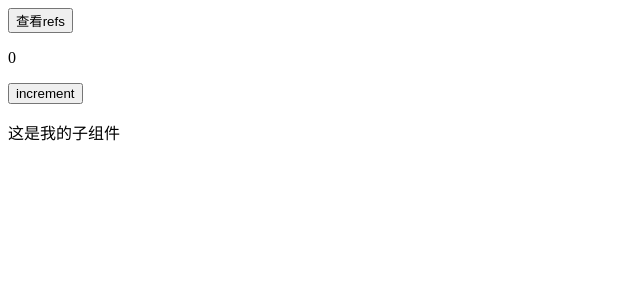
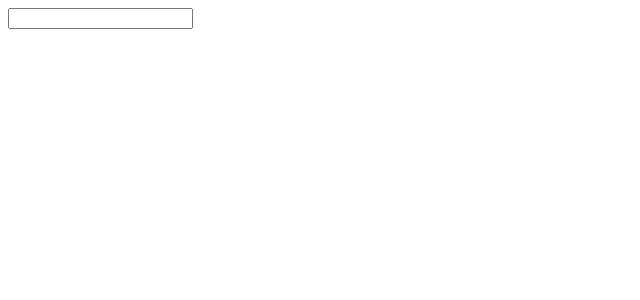
Before and after one commit to pe-3/react-vue, a Vue app: page / in a window 1280 px wide. Shown: the top 300 px of the page, without its empty margins (0-640 px from the left). Built offline with nearby package versions, Linux system fonts and the light colour scheme.

Commit message:
feat: vm 浅层监听，额外监听 setup 返回的 reactive 对象

```diff
--- a/src/App.js
+++ b/src/App.js
@@ -1,55 +1,24 @@
 import { forwardRef } from "react";
 import Vue from "./Vue";
+import MyInput from "./components/MyInput";
 
-const Template = forwardRef(({ vm }, ref) => {
-  const { title, $refs, seeRefs, count, increment } = vm;
-  return (
-    <div ref={ref}>
-      <span ref={$refs.set("top-title")}>{title}</span>
-      <button
-        onClick={() => {
-          seeRefs();
-        }}
-        ref={$refs.set("top-btn")}
-      >
-        查看refs
-      </button>
-      <p ref={$refs.set('count-render')}>{ count }</p>
-      <button onClick={increment}>increment</button>
-      <Vue
-        name='child1'
-        ref={$refs.set('child1')}
-      >
-        <p>这是我的子组件</p>
-      </Vue>
-    </div>
-  );
-});
-
-const App = (props) => (
+const App = () => (
   <Vue
     name='App'
-    props={props}
-    defineProps={{
-      title: String,
-    }}
-    data={() => ({
-      count: 0
-    })}
-    methods={{
-      seeRefs() {
-        console.log(this.$refs, this.$el, this.$children);
-      },
-      increment() {
-        this.count++;
-      }
-    }}
-    onUpdated={(vm) => {
-      console.log("updated", vm.$refs['count-render']);
-    }}
   >
     <Template />
   </Vue>
 );
 
+const Template = forwardRef((_, ref) => {
+  return (
+    <div ref={ref}>
+      <MyInput
+        placeholder='请输入你的名字'
+        clearOnSubmit
+      />
+    </div>
+  );
+});
+
 export default App;
--- /dev/null
+++ b/src/Vue/compare-vm.js
@@ -0,0 +1,13 @@
+const isObject = (val) => {
+  return val !== null && typeof val === 'object';
+}
+
+export default function compare(newval, oldval) {
+  if(!isObject(newval) || !isObject(oldval)) return;
+
+  Object.keys(newval).forEach(key => {
+    if (newval[key] !== oldval[key]) {
+      return console.log(key, '发生了变化');
+    }
+  })
+}
--- a/src/Vue/expand.js
+++ b/src/Vue/expand.js
@@ -1,4 +1,4 @@
-import { reactive, isRef, computed } from 'vue';
+import { reactive, isRef, computed, isReactive } from 'vue';
 
 export default function expand(vm, {
   props,
@@ -6,6 +6,7 @@ export default function expand(vm, {
   methods,
   setup
 }) {
+  const watcharr = []; // 额外需要监听的响应式对象
   const $props = reactive(props);
   const $data = reactive(typeof data === "function" ? data() : {});
 
@@ -30,6 +31,10 @@ export default function expand(vm, {
           set: (val) => (target[key] = val),
         });
       }
+
+      if (isReactive(target[key])) {
+        watcharr.push(target[key]);
+      }
     });
   };
 
@@ -53,4 +58,6 @@ export default function expand(vm, {
       vm[key] = methods[key].bind(vm);
     }
   });
+
+  return watcharr;
 }
--- a/src/Vue/index.js
+++ b/src/Vue/index.js
@@ -20,6 +20,7 @@ import { LifeHooks, mountLifeHooks } from "./lifehooks";
 import mountEvents from "./events";
 import expand from "./expand";
 import buildVmTree from "./build-vm-tree";
+import compare from "./compare-vm";
 
 export const VueContext = createContext();
 
@@ -44,6 +45,8 @@ const useVueInstance = (option) => {
   mountLifeHooks(events, option);
 
   const parent = useContext(VueContext) || null;
+
+  const watcharr = useRef();
 
   const vm = useMemo(() => {
     const vm = reactive({
@@ -86,7 +89,7 @@ const useVueInstance = (option) => {
     buildVmTree(vm, parent);
 
     // 将 props，data，setup，methods 展开到 vm 上
-    expand(vm, {
+    watcharr.current = expand(vm, {
       props,
       attrs,
       data: option.data,
@@ -111,7 +114,7 @@ const useVueInstance = (option) => {
 
     nextTick(() => {
       // 挂载之后监听，开始
-      stop = watch(vm, () => {
+      const watchCallback = () => {
         // life-hook: 更新前
         vm.$emit(LifeHooks.beforeUpdate, vm);
         rerender();
@@ -119,9 +122,22 @@ const useVueInstance = (option) => {
         setTimeout(() => {
           vm.$emit(LifeHooks.updated, vm);
         });
-      }, {
+      }
+
+      // 监听 vm 身上的浅层属性
+      const stopvm = watch(vm, watchCallback, {
+        flush: 'sync',
+        deep: false
+      });
+      // 监听 setup 里返回的 reactive 对象
+      const stopstate = watch(watcharr.current,watchCallback, {
         flush: 'sync'
-      });
+      })
+
+      stop = () => {
+        stopvm();
+        stopstate();
+      }
 
       // life-hook: 挂载
       vm.$emit(LifeHooks.mounted, vm);
@@ -133,6 +149,10 @@ const useVueInstance = (option) => {
       vm.$emit(LifeHooks.unmounted);
     }
   }, [])
+
+  watch(() => vm.$option.children, () => {
+    console.log('变化了 children');
+  })
 
   Object.assign(vm.$props, props);
   Object.assign(vm.$attrs, attrs);
--- /dev/null
+++ b/src/components/MyInput.js
@@ -0,0 +1,49 @@
+import { forwardRef } from "react";
+import { reactive } from 'vue';
+import Vue from "../Vue";
+
+const MyInput = (props) => (
+  <Vue
+    name='MyInput'
+    defineProps={{
+      onChange: Function,
+    }}
+    props={props}
+    setup={(props, { emit }) => {
+      const state = reactive({
+        input: ''
+      });
+      const changeInput = (e) => {
+        state.input = e.target.value;
+        emit('change', state.input);
+      }
+
+      return {
+        state,
+        changeInput
+      }
+    }}
+  >
+    <Template />
+  </Vue>
+);
+
+const Template = forwardRef(({ vm }, ref) => {
+
+  const {
+    state,
+    changeInput,
+  } = vm;
+
+  return (
+    <div ref={ref}>
+      <input
+        value={state.input}
+        onChange={changeInput}
+      />
+      { state.input }
+    </div>
+  );
+});
+
+export default MyInput;
```
